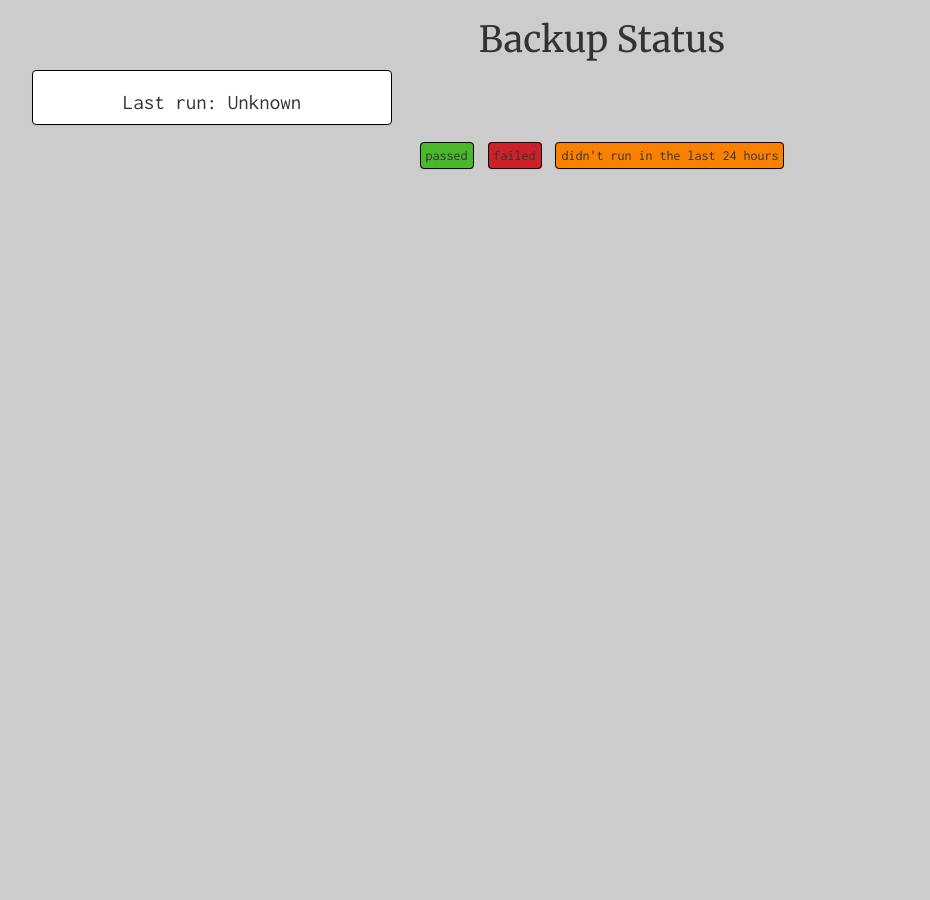
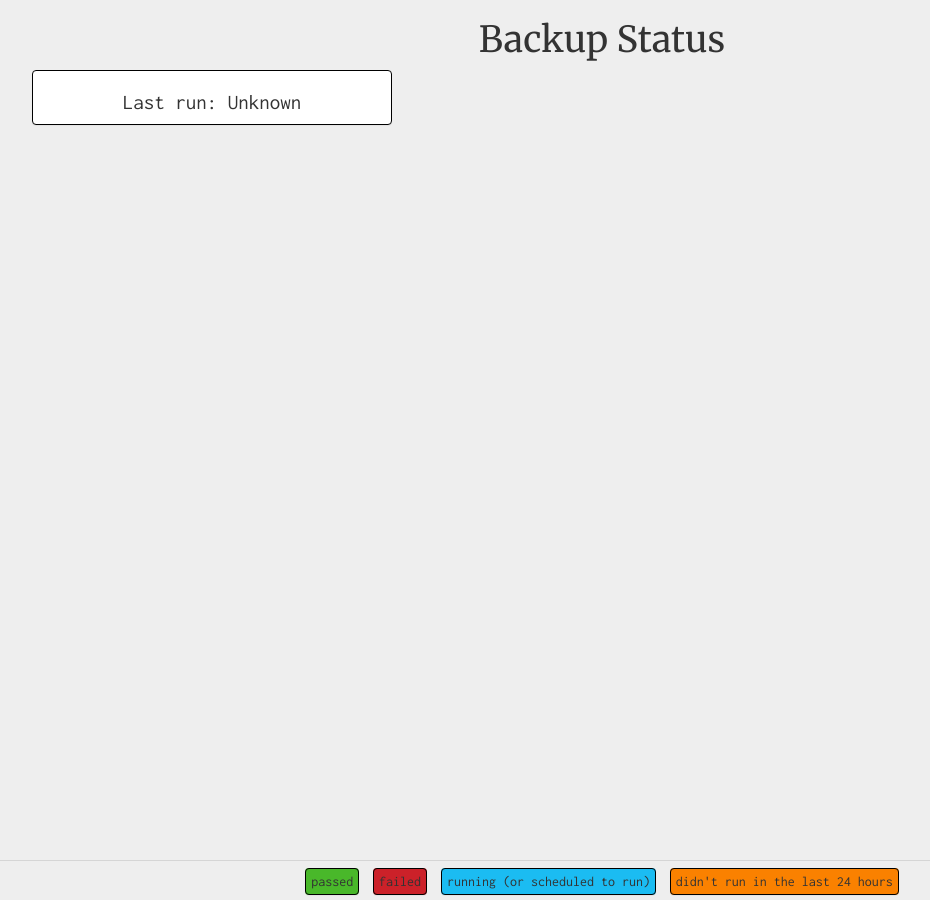
Before and after one commit to theodi/backups-dashboard, a Jekyll site: the page built from index.html, in a window 1280 px wide. Shown: the whole page, without its empty margins (38-968 px from the left). Built offline with Jekyll 4.4.1, drawn with Linux system fonts in a browser that asks for light colours; nearby versions of some CDN libraries.

```diff
--- a/Gemfile
+++ b/Gemfile
@@ -1,3 +1,4 @@
 source 'https://rubygems.org'
 
 gem 'github-pages'
+gem 'jasmine'
--- a/_layouts/default.html
+++ b/_layouts/default.html
@@ -16,6 +16,7 @@
     <script src='https://ajax.googleapis.com/ajax/libs/jquery/1.11.1/jquery.min.js'></script>
     <!-- Include all compiled plugins (below), or include individual files as needed -->
     <script src='/javascript/bootstrap.js'></script>
+    <script src='/javascript/dashboard.js'></script>
 
     <link rel='stylesheet' href='/assets/application.css' type='text/css' />
     <title>{{ page.title }}</title>
@@ -25,5 +26,14 @@
     <div class='container'>
       {{ content }}
     </div>
+
+    <div class='footer'>
+      <p>
+        <span class='panel key passed'>passed</span>
+        <span class='panel key failed'>failed</span>
+        <span class='panel key started'>running (or scheduled to run)</span>
+        <span class='panel key notrun'>didn't run in the last 24 hours</span>
+      </p>
+    </div>
   </body>
 </html>
--- a/assets/application.scss
+++ b/assets/application.scss
@@ -8,7 +8,9 @@
 $green: #49b82a;
 $red: #cc2129;
 $orange: #fa8100;
-$grey: #cccccc;
+$blue: #1bbcf2;
+$grey: #eeeeee;
+$dark-grey: darken($grey, 10%);
 
 body {
   background-color: $grey;
@@ -54,3 +56,31 @@ h1 {
 .notrun {
   background-color: $orange;
 }
+
+.created, .started {
+  background-color: $blue;
+}
+
+$footer-height: 40px;
+
+html {
+  position: relative;
+  min-height: 100%;
+  text-transform: none;
+}
+
+body {
+  /* Margin bottom by footer height */
+  margin-bottom: $footer-height;
+}
+
+.footer {
+  position: absolute;
+  bottom: 0;
+  width: 100%;
+  text-align: center;
+  margin-top: $padding-large-vertical;
+  height: $footer-height;
+  border-top: 1px solid $dark-grey;
+  padding: $padding-large-vertical $padding-large-horizontal;
+}
--- a/index.html
+++ b/index.html
@@ -16,11 +16,7 @@
 
 </div>
 
-<p class='text-center'>
-  <span class='panel key passed'>passed</span>
-  <span class='panel key failed'>failed</span>
-  <span class='panel key notrun'>didn't run in the last 24 hours</span>
-</p>
+
 
 <script>
   {% for repo in site.data.repos %}
@@ -31,9 +27,20 @@
       dataType: 'json',
       success: function(json) {
         var latest = json['builds'][0]
-        $('#{{ slugged-repo-name }}').addClass(latest['state'])
+        state = getState(latest)
+        var last_run = latest['finished_at']
+
+        if(state == 'started') {
+          last_run = 'running now!'
+        }
+
+        if(state == 'created') {
+          last_run = json['builds'][1]['finished_at']
+        }
+
+        $('#{{ slugged-repo-name }}').addClass(state)
         $('#{{ slugged-repo-name }} #name').text(fixName('{{ repo }}'))
-        $('#{{ slugged-repo-name }} #run-date').text(latest['finished_at'])
+        $('#{{ slugged-repo-name }} #run-date').text(last_run)
       },
       error: function() {},
       beforeSend: setHeader
--- /dev/null
+++ b/javascript/dashboard.js
@@ -0,0 +1,20 @@
+function fixName(name) {
+  return name.replace('theodi/backups-', '')
+}
+
+function tooOld(datestamp) {
+  now = new Date().getTime() / 1000
+  then = Date.parse(datestamp) / 1000
+
+  return((now - then) > 86400)
+}
+
+function getState(json) {
+  var state = json['state']
+
+  if(tooOld(json['finished_at'])) {
+    state = 'notrun'
+  }
+
+  return state
+}
```
Also changed, not shown: other parts of index.html (+0 -4 lines), spec/javascripts/dashboard_spec.js (added, +82 -0 lines), spec/javascripts/support/jasmine.yml (added, +134 -0 lines), spec/javascripts/support/jasmine_helper.rb (added, +15 -0 lines), Gemfile.lock, 2 other files.
